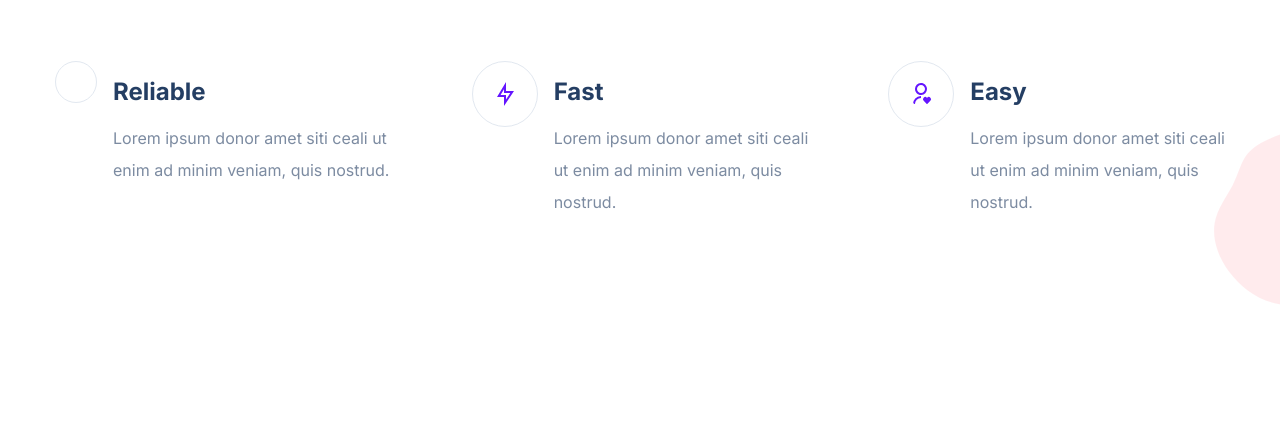
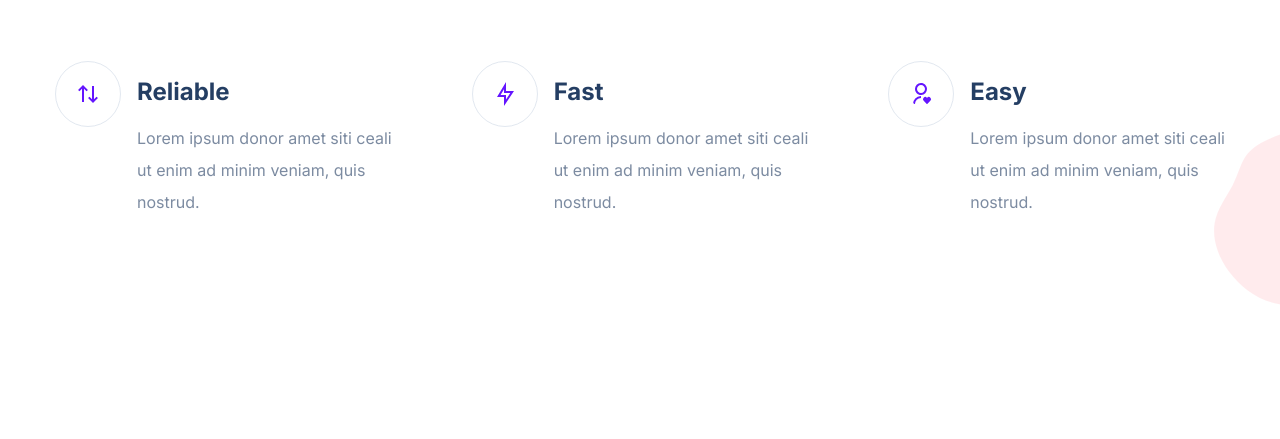
Before and after one commit to tlanipam/Treact-Week-2-Final-Project, a plain HTML site: page index.html in a window 1280 px wide. Shown: the part 1302-1741 px from the top of the page. Drawn offline with Linux system fonts and the light colour scheme; the site is published under a folder, as on GitHub Pages, so addresses that start at the root find nothing.

Commit message:
fixed images

```diff
--- a/index.html
+++ b/index.html
@@ -162,7 +162,7 @@
                 <div class="service__img">
                   <img
                     class="image__container"
-                    src="/assets/reliable-icon.svg"
+                    src="./assets/reliable-icon.svg"
                     alt=""/>
                 </div>
                 <div class="service__info">
```
